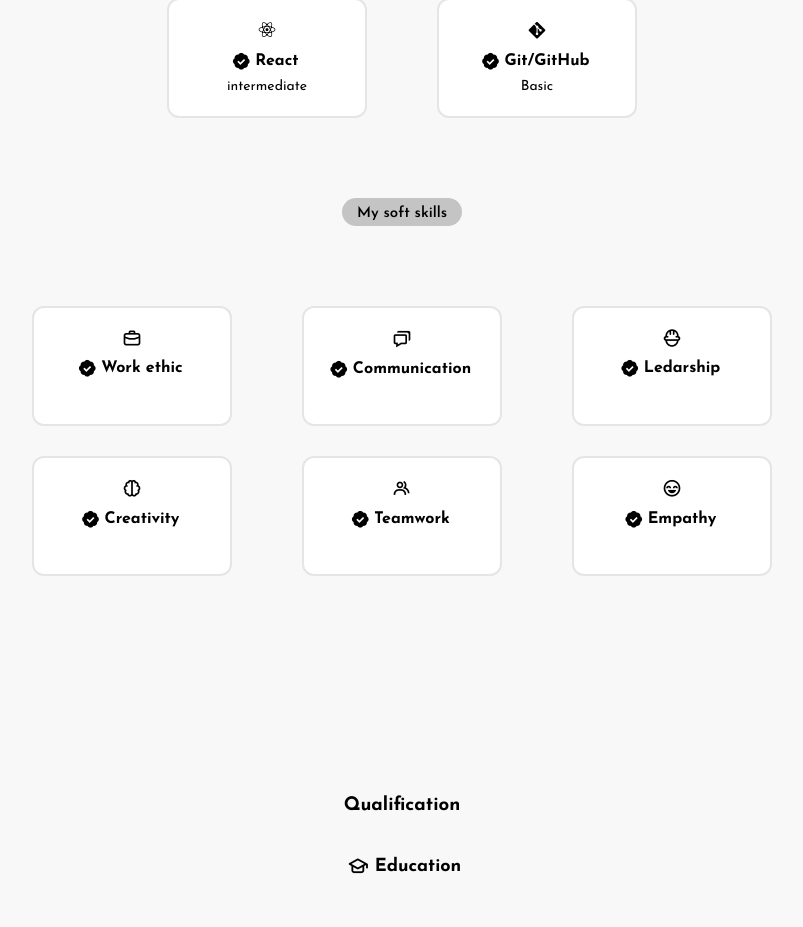
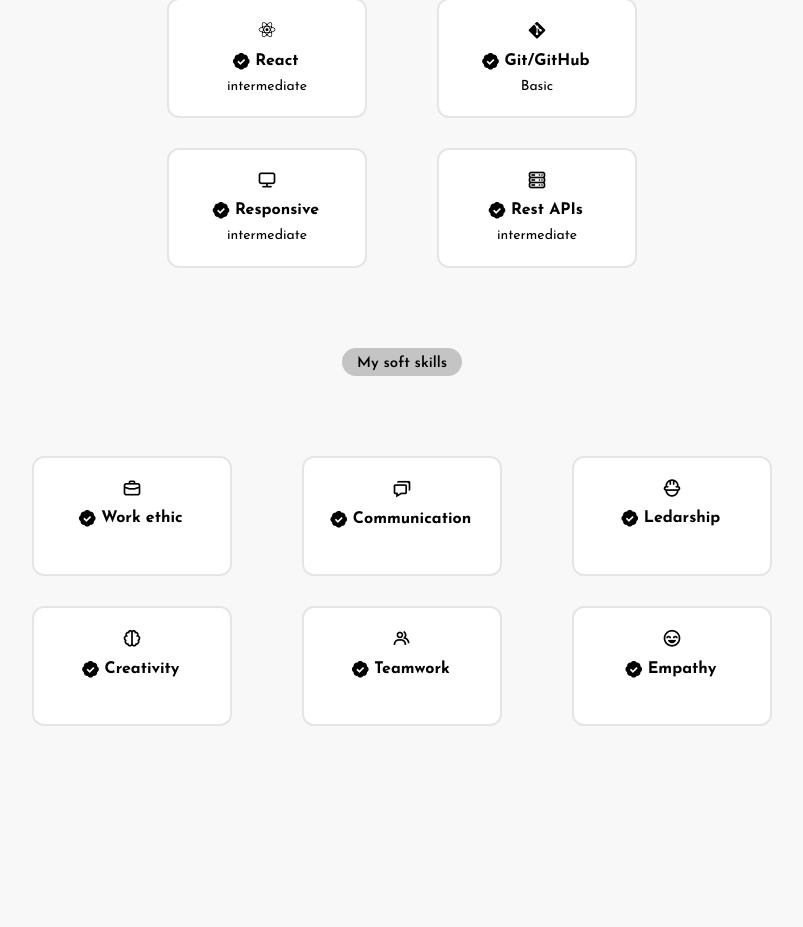
Before and after one commit to Ganesh-S7/portfolio, a React (Create React App) app: page / in a window 1280 px wide. Shown: the part 1872-2799 px from the top of the page, without its empty margins (238-1041 px from the left). Built offline with nearby package versions, Linux system fonts and the light colour scheme.

Commit message:
added skill box

```diff
--- a/src/components/skills/Skills.jsx
+++ b/src/components/skills/Skills.jsx
@@ -61,6 +61,22 @@ const Skills = () => {
                     </div>
                         <p className='skills-subtitle'>Basic</p>
                 </div>
+                <div className="skills-box">
+                <i class="uil uil-desktop rwd"></i>
+                    <div className="skills-group">
+                        <i class='bx bxs-badge-check'></i>
+                        <h3 className="skills-title">Responsive</h3>
+                    </div>
+                        <p className='skills-subtitle'>intermediate</p>
+                </div>
+                <div className="skills-box">
+                <i class="uil uil-server api"></i>
+                    <div className="skills-group">
+                        <i class='bx bxs-badge-check'></i>
+                        <h3 className="skills-title">Rest APIs</h3>
+                    </div>
+                        <p className='skills-subtitle'>intermediate</p>
+                </div>
             </div>
         </div>
         <div className="skills-head">
--- a/src/components/skills/skills.css
+++ b/src/components/skills/skills.css
@@ -80,6 +80,12 @@ body.dark .skills-box{
 .skills-box:hover .git{
     color: rgb(255, 1, 1);
 }
+.skills-box:hover .rwd{
+    color: rgb(151, 226, 239);
+}
+.skills-box:hover .api{
+    color: rgb(255, 157, 0);
+}
 
 .skills-box:hover{
     background: #e0e0e0;
```
